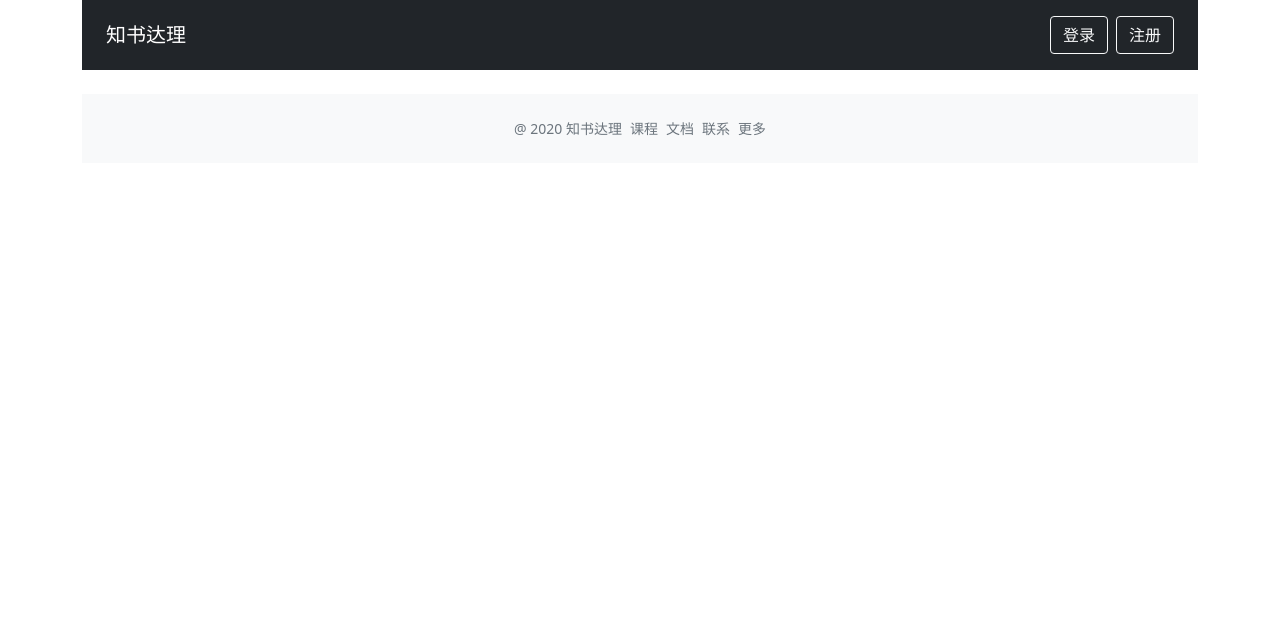
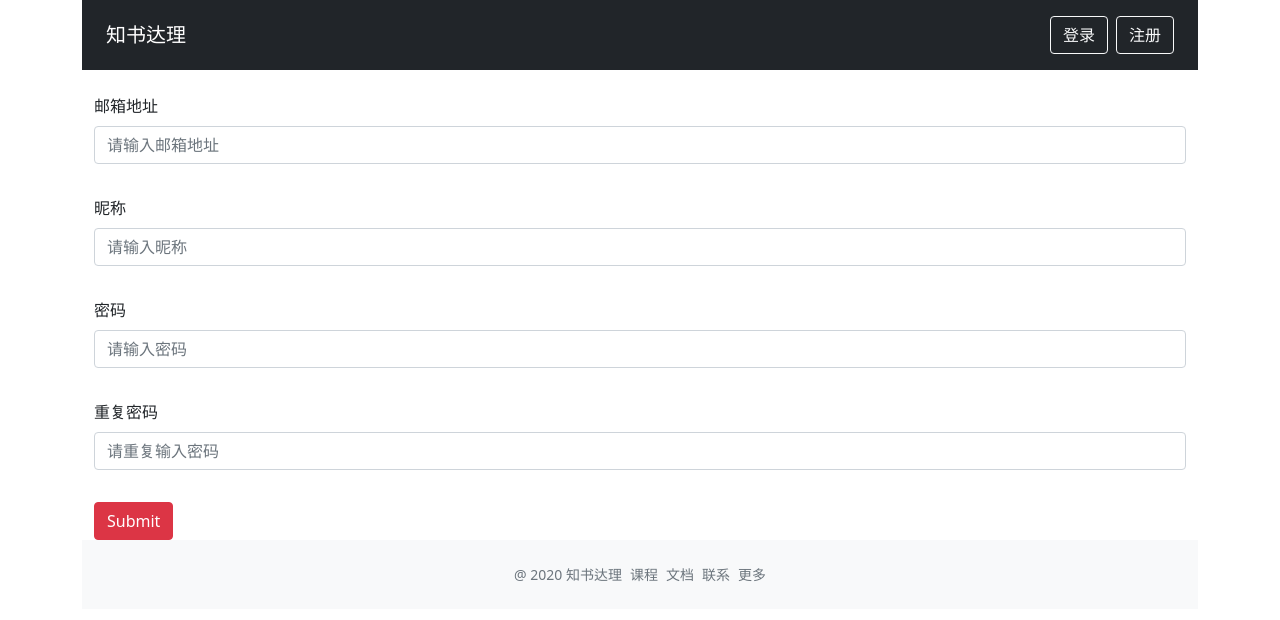
Before and after one commit to Tcgogo/zhishu, a Vue app: page /signup in a window 1280 px wide. Shown: the top 620 px of the page. Built offline with nearby package versions, Linux system fonts and the light colour scheme.

Commit message:
注册组件完成，完善部分样式

```diff
--- a/src/components/GlobalHeader.vue
+++ b/src/components/GlobalHeader.vue
@@ -10,7 +10,7 @@
         >
       </li>
       <li class="list-inline-item">
-        <a href="#" class="btn btn-outline-light my-2">注册</a>
+        <router-link to="signup" class="btn btn-outline-light my-2">注册</router-link>
       </li>
     </ul>
     <ul v-else class="list-inline mb-0">
--- a/src/components/ValidateForm.vue
+++ b/src/components/ValidateForm.vue
@@ -1,10 +1,12 @@
 <template>
   <form class="validate-form-container">
     <slot name="default"></slot>
-    <div class="submit-area" @click.prevent="submitForm">
-      <slot name="submit">
-        <button type="submit" class="btn btn-primary">提交</button>
+    <div class="submit-area">
+      <div @click.prevent="submitForm" class="validate-btn">
+        <slot name="submit" >
+        <button type="submit"  class="btn btn-primary">提交</button>
       </slot>
+      </div>
     </div>
   </form>
 </template>
@@ -29,6 +31,7 @@ export default defineComponent({
         return func();
       }).every(result => result);
       // emitter.emit("form-submit", validateResult);
+      console.log(111);
       context.emit("form-submit",validateResult);
     };
 
@@ -45,5 +48,8 @@ export default defineComponent({
 });
 </script>
 
-<style>
+<style scoped>
+.validate-btn {
+  display: inline-block;
+}
 </style>
--- a/src/components/ValidateInput.vue
+++ b/src/components/ValidateInput.vue
@@ -34,8 +34,9 @@ import {
 import { emitter } from "./ValidateForm.vue";
 
 interface RuleProp {
-  type: "required" | "email" | "password";
+  type: "required" | "email" | "password" | "name" | "custom";
   errorMessage: string;
+  validator?: () => boolean;
 }
 export type RuleProps = RuleProp[];
 export type TagType = "input" | "textarea";
@@ -77,6 +78,14 @@ export default defineComponent({
               passed = inputRef.val.length > 5;
               inputRef.errorMessage = rule.errorMessage;
               break;
+            case "name":
+              passed = inputRef.val.length > 2;
+              inputRef.errorMessage = rule.errorMessage;
+              break;
+            case "custom":
+              passed = rule.validator && rule.validator() || false;
+              inputRef.errorMessage = rule.errorMessage;
+              break;
             default:
               break;
           }
--- a/src/router.ts
+++ b/src/router.ts
@@ -5,6 +5,7 @@ import Login from "./views/Login.vue";
 import ColumnDetail from "./views/ColumnDetail.vue";
 import CreatePost from "./views/CreatePost.vue";
 import store from "./store";
+import SignUp from "./views/SignUp.vue";
 
 const routerHistory = createWebHistory();
 const router = createRouter({
@@ -20,6 +21,11 @@ const router = createRouter({
       name: "login",
       component: Login,
       meta: { redirectAlreadyLogin: true },
+    },
+    {
+      path: "/signup",
+      name: "signup",
+      component: SignUp,
     },
     {
       path: "/column/:id",
--- a/src/views/Home.vue
+++ b/src/views/Home.vue
@@ -13,11 +13,13 @@
     </section>
     <h4 class="font-weight-bold text-center">发现精彩</h4>
     <column-list :list="list"></column-list>
-    <button
+    <div class="more-btn">
+      <button
       class="btn btn-outline-primary mt-2 mb-5 mx-auto btn-block w-25"
     >
       加载更多
     </button>
+    </div>
   </div>
 </template>
 
@@ -47,5 +49,11 @@ export default defineComponent({
   },
 });
 </script>
-<style>
+<style scoped>
+.more-btn {
+  width: 100%;
+  display: flex;
+  justify-content: center;
+  align-items: center;
+}
 </style>
--- /dev/null
+++ b/src/views/SignUp.vue
@@ -0,0 +1,127 @@
+<template>
+  <div class="container">
+    <validate-form @formSubmit="formSubmit">
+      <div class="mb-3">
+        <label for="exampleInputEmail1" class="form-label">邮箱地址</label>
+        <validate-input
+          :rules="emailRules"
+          v-model="emailVal"
+          type="text"
+          placeholder="请输入邮箱地址"
+        ></validate-input>
+      </div>
+      <div class="mb-3">
+        <label for="exampleInputEmail1" class="form-label">昵称</label>
+        <validate-input
+          :rules="nameRules"
+          v-model="nameVal"
+          type="text"
+          placeholder="请输入昵称"
+        ></validate-input>
+      </div>
+      <div class="mb-3">
+        <label for="exampleInputPassword1" class="form-label">密码</label>
+        <validate-input
+          :rules="passwordRules"
+          v-model="passwordVal"
+          type="password"
+          placeholder="请输入密码"
+        ></validate-input>
+      </div>
+      <div class="mb-3">
+        <label for="exampleInputPassword1" class="form-label">重复密码</label>
+        <validate-input
+          :rules="repeatpasswordRules"
+          v-model="repeatPasswordVal"
+          type="password"
+          placeholder="请重复输入密码"
+        ></validate-input>
+      </div>
+      <template #submit>
+        <span class="btn btn-danger">Submit</span>
+      </template>
+    </validate-form>
+  </div>
+</template>
+
+<script lang="ts">
+import { defineComponent, reactive, toRefs } from "vue";
+import { useRouter } from "vue-router";
+// import { useStore } from "vuex";
+import axios from "axios";
+import ValidateInput, { RuleProps } from "../components/ValidateInput.vue";
+import ValidateForm from "../components/ValidateForm.vue";
+import createMessage from "../hooks/useCreateMessage";
+export default defineComponent({
+  components: {
+    ValidateInput,
+    ValidateForm,
+  },
+  setup() {
+    const router = useRouter();
+    const data = reactive({
+      emailVal: "",
+      nameVal: "",
+      passwordVal: "",
+      repeatPasswordVal: "",
+    });
+    const emailRules: RuleProps = [
+      { type: "required", errorMessage: "电子邮箱地址不能为空！" },
+      { type: "email", errorMessage: "请输入正确的电子邮箱格式！" },
+    ];
+    const nameRules: RuleProps = [
+      { type: "required", errorMessage: "名字不能为空！" },
+      { type: "name", errorMessage: "名字不能少于3位！" },
+    ];
+    const passwordRules: RuleProps = [
+      { type: "required", errorMessage: "电子邮箱地址不能为空！" },
+      { type: "password", errorMessage: "密码不能小于6位！" },
+    ];
+    const repeatpasswordRules: RuleProps = [
+      { type: "required", errorMessage: "电子邮箱地址不能为空！" },
+      { type: "password", errorMessage: "密码不能小于6位！" },
+      {
+        type: "custom",
+        validator: () => data.passwordVal === data.repeatPasswordVal,
+        errorMessage: "两次输入密码不一致！",
+      },
+    ];
+
+    const formSubmit = (res: boolean) => {
+      if (res) {
+        const payload = {
+          email: data.emailVal,
+          password: data.passwordVal,
+          nickName: data.nameVal,
+        };
+
+        axios
+          .post("/users", payload)
+          .then(() => {
+            createMessage("注册成功 正在转跳到登录页面", "success");
+            setTimeout(() => {
+              router.push("/login");
+            }, 2000);
+          })
+          .catch((error) => {
+            console.log(error);
+          });
+      }
+    };
+
+    const signUpData = toRefs(data);
+
+    return {
+      ...signUpData,
+      emailRules,
+      nameRules,
+      passwordRules,
+      repeatpasswordRules,
+      formSubmit,
+    };
+  },
+});
+</script>
+
+<style>
+</style>
```
